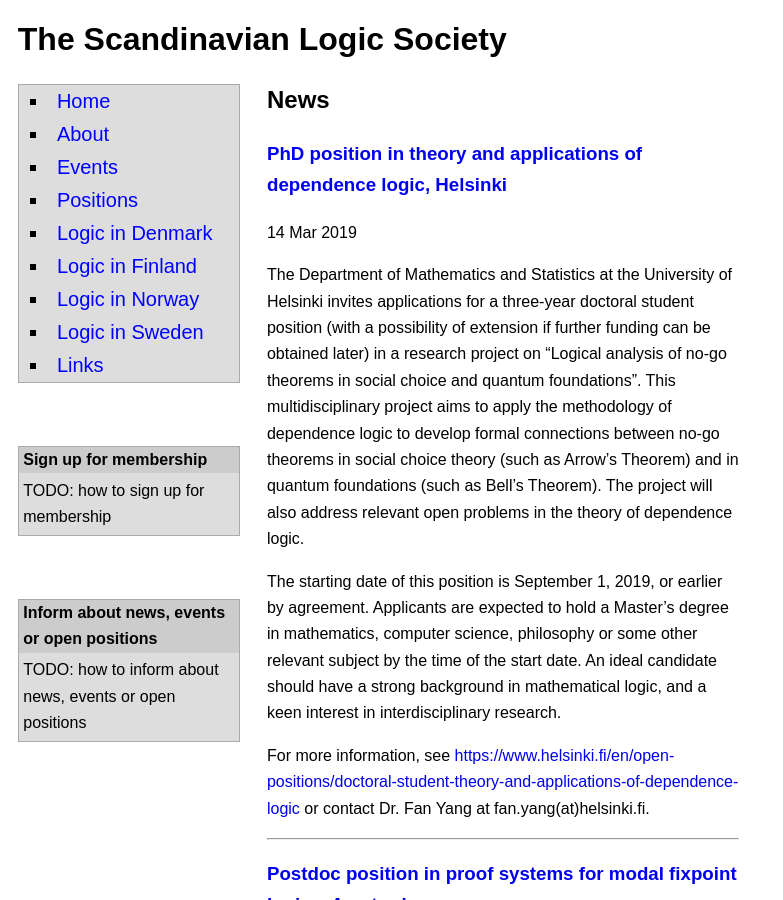
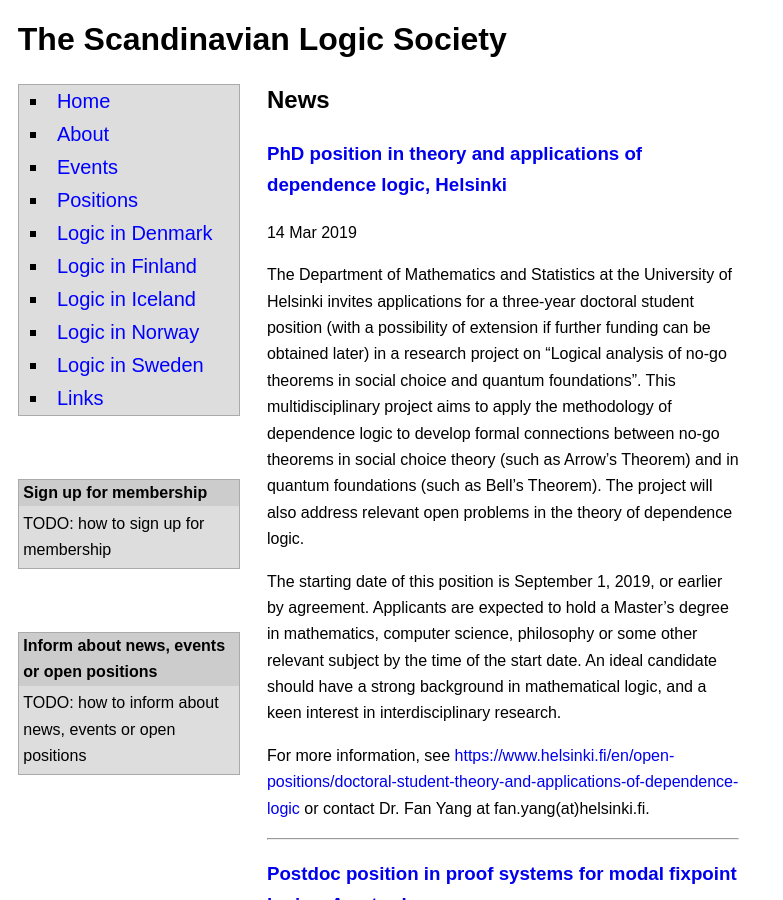
Before and after one commit to scandinavianlogic/scandinavianlogic.github.io, a Jekyll site: the page built from index.md, in a window 1280 px wide and 900 px high. Shown: the whole window, without its empty margins (0-783 px from the left). Built offline with Jekyll 4.4.1, drawn with Linux system fonts in a browser that asks for light colours; our own code applies the rules of GitHub Pages for plain Markdown files.

Commit message:
Revert "remove iceland"
This reverts commit f3698c3fada51c7166ad44227c7f848ac4d550b1.

```diff
--- a/_data/menu_items.yml
+++ b/_data/menu_items.yml
@@ -10,6 +10,8 @@
   link: /denmark.html
 - name: Logic in Finland
   link: /finland.html
+- name: Logic in Iceland
+  link: /iceland.html
 - name: Logic in Norway
   link: /norway.html
 - name: Logic in Sweden
```
Also changed, not shown: iceland.md (added, +5 -0 lines).
